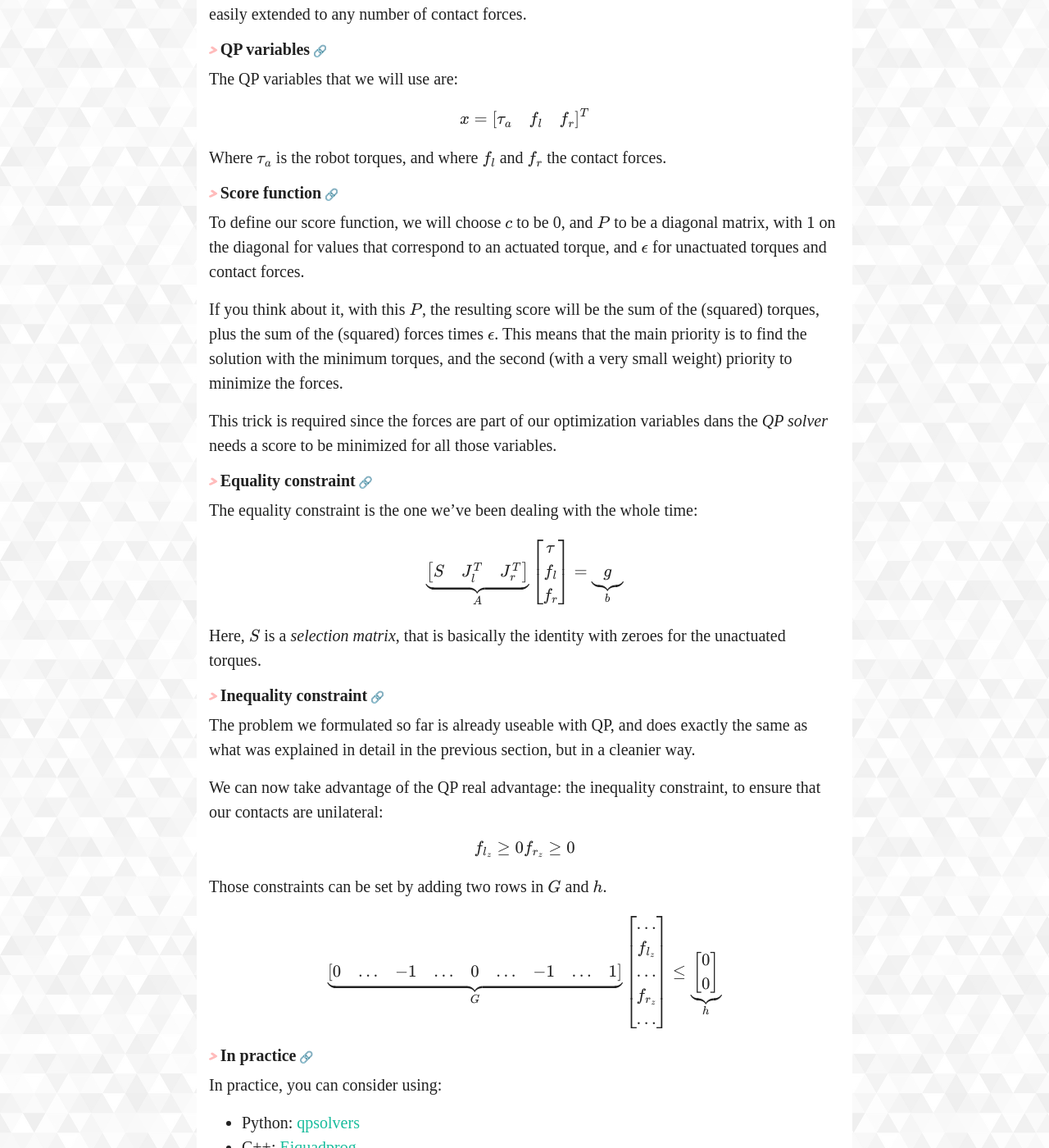
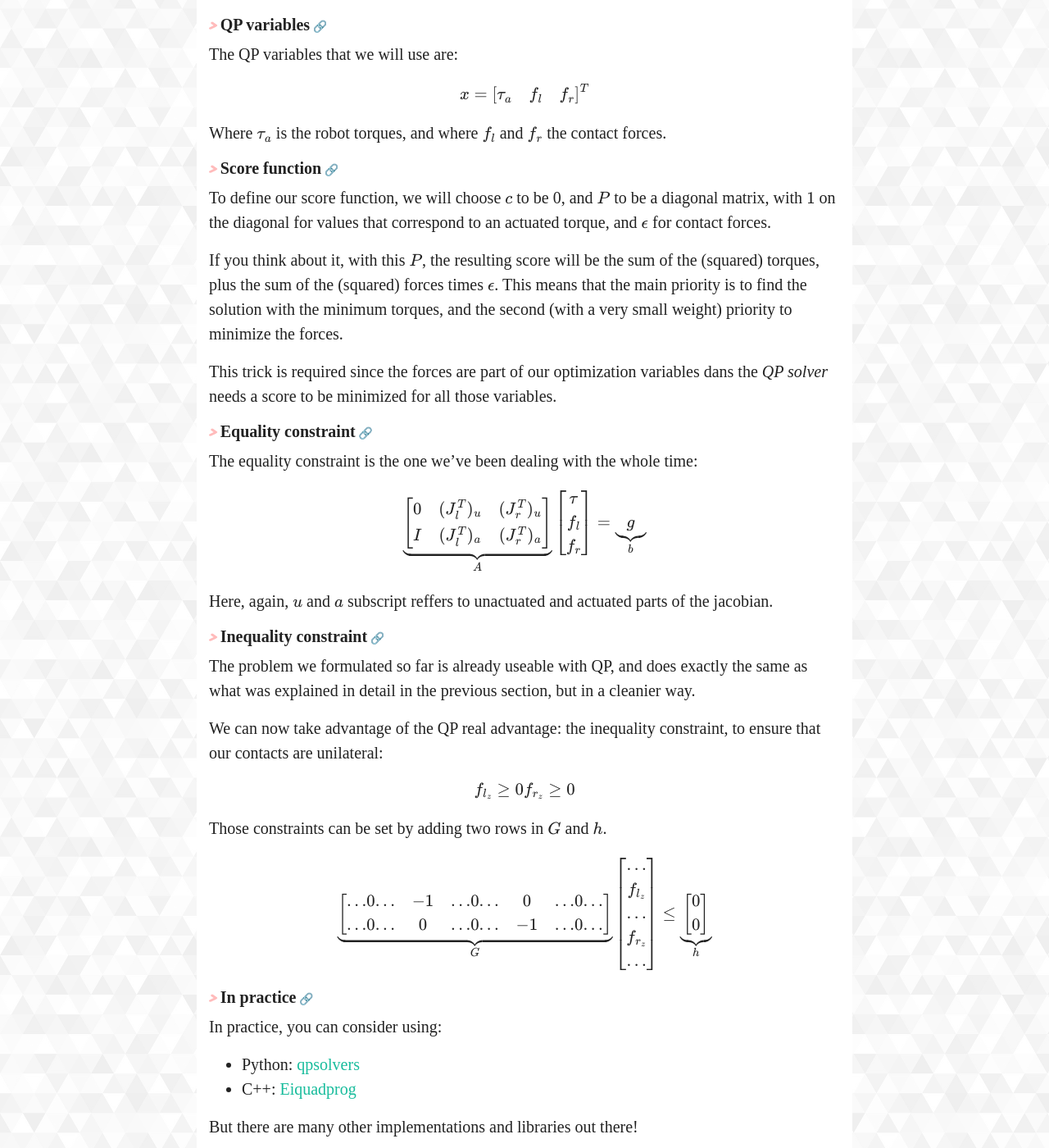
Before and after one commit to Gregwar/gregwar.github.io, a Jekyll site: the page built from _posts/2021-12-06-humanoid-gravity-torques.markdown, in a window 1280 px wide and 1400 px high, scrolled down 5040 px. Shown: the whole window at 82% size. Built offline with Jekyll 4.4.1, drawn with Linux system fonts in a browser that asks for light colours; some web fonts are replaced; formulas are drawn with MathJax 3; some of the changed text lies outside the part shown.

Commit message:
Typos and fixes

```diff
--- a/_posts/2021-12-06-humanoid-gravity-torques.markdown
+++ b/_posts/2021-12-06-humanoid-gravity-torques.markdown
@@ -323,10 +323,10 @@
 an infinite set of solutions.
 
 What we want it to explore those solutions, and select the one that minimize torques **subject to** some constraints
-on the force (in that case, $$f_z > 0$$, if $$f_z$$ is upward).
+on the force (in that case, $$f_z > 0$$, if $$f_z$$ is expressed in proper frame).
 
-To achieve this, we can formulate the problem as a *Quadratic Programming* problem, and give it to a solver that
-will find the best solution for us. Such a solver can address problems of the form:
+To achieve this, we can formulate the problem as a *Quadratic Programming* problem and invoke a solver.
+Such a solver can address problems of the form:
 
 $$
 min \space \frac{1}{2} x^T P x + c^T x \\
@@ -351,7 +351,7 @@
 ## Score function
 
 To define our score function, we will choose $$c$$ to be 0, and $$P$$ to be a diagonal matrix, with $$1$$ on the
-diagonal for values that correspond to an actuated torque, and $$\epsilon$$ for unactuated torques and contact forces.
+diagonal for values that correspond to an actuated torque, and $$\epsilon$$ for contact forces.
 
 If you think about it, with this $$P$$, the resulting score will be the sum of the (squared) torques, plus
 the sum of the (squared) forces times $$\epsilon$$. This means that the main priority is to find the solution
@@ -367,7 +367,8 @@
 $$
 \underbrace{
 \begin{bmatrix}
-S & J_l^T & J_r^T
+0 & (J_l^T)_u & (J_r^T)_u \\
+I & (J_l^T)_a & (J_r^T)_a
 \end{bmatrix}
 }_A
 \begin{bmatrix}
@@ -381,7 +382,7 @@
 }_b
 $$
 
-Here, $$S$$ is a *selection matrix*, that is basically the identity with zeroes for the unactuated torques.
+Here, again, $$u$$ and $$a$$ subscript reffers to unactuated and actuated parts of the jacobian.
 
 ## Inequality constraint
 
@@ -401,7 +402,8 @@
 $$
 \underbrace{
 \begin{bmatrix}
-0 &... & -1 & ... & 0 & ... & -1 & ... & 1
+...0... & -1 & ...0... & 0 & ...0... \\
+...0... & 0 & ...0... & -1 & ...0...
 \end{bmatrix}
 }_G
 \begin{bmatrix}
```
